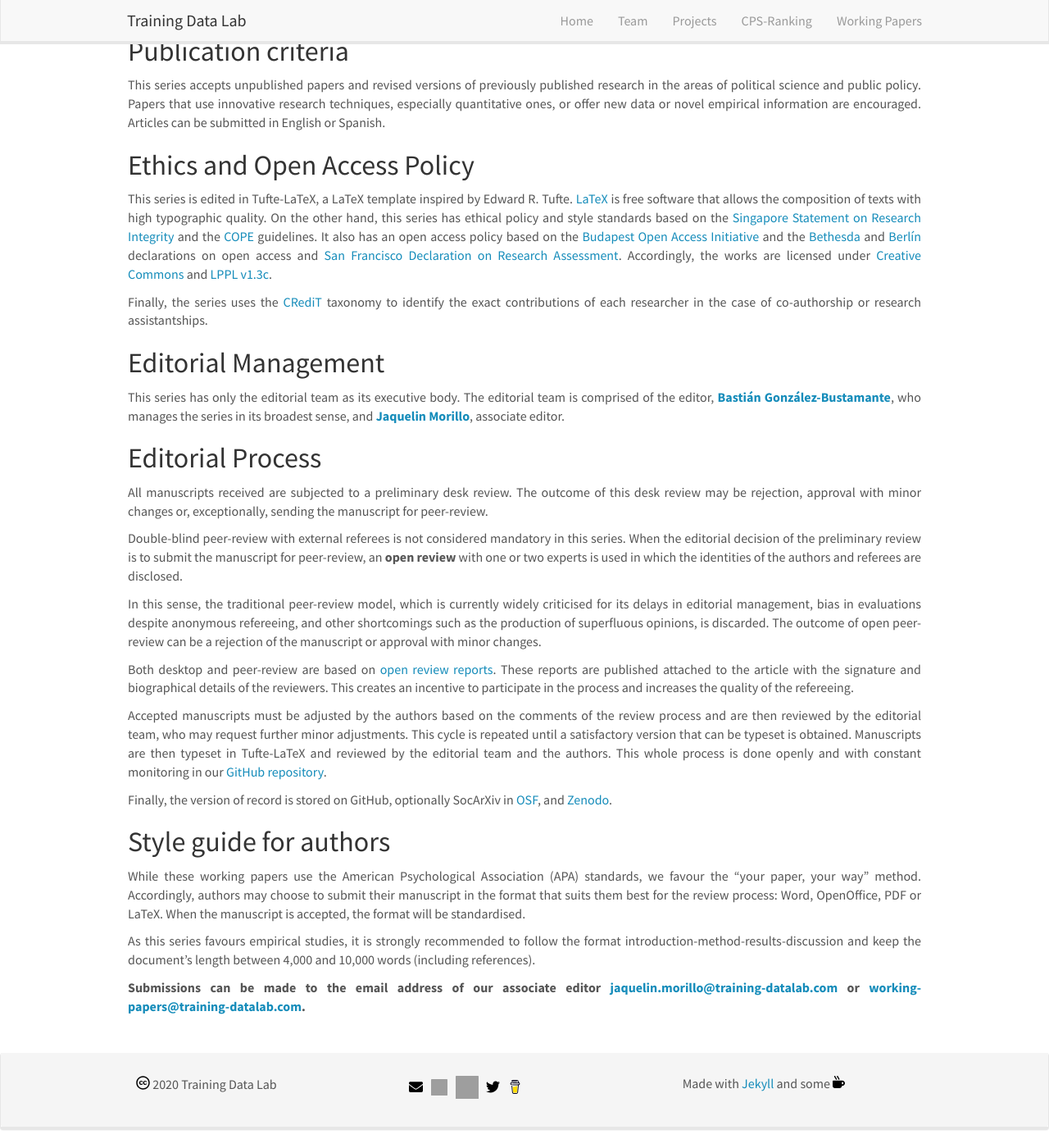
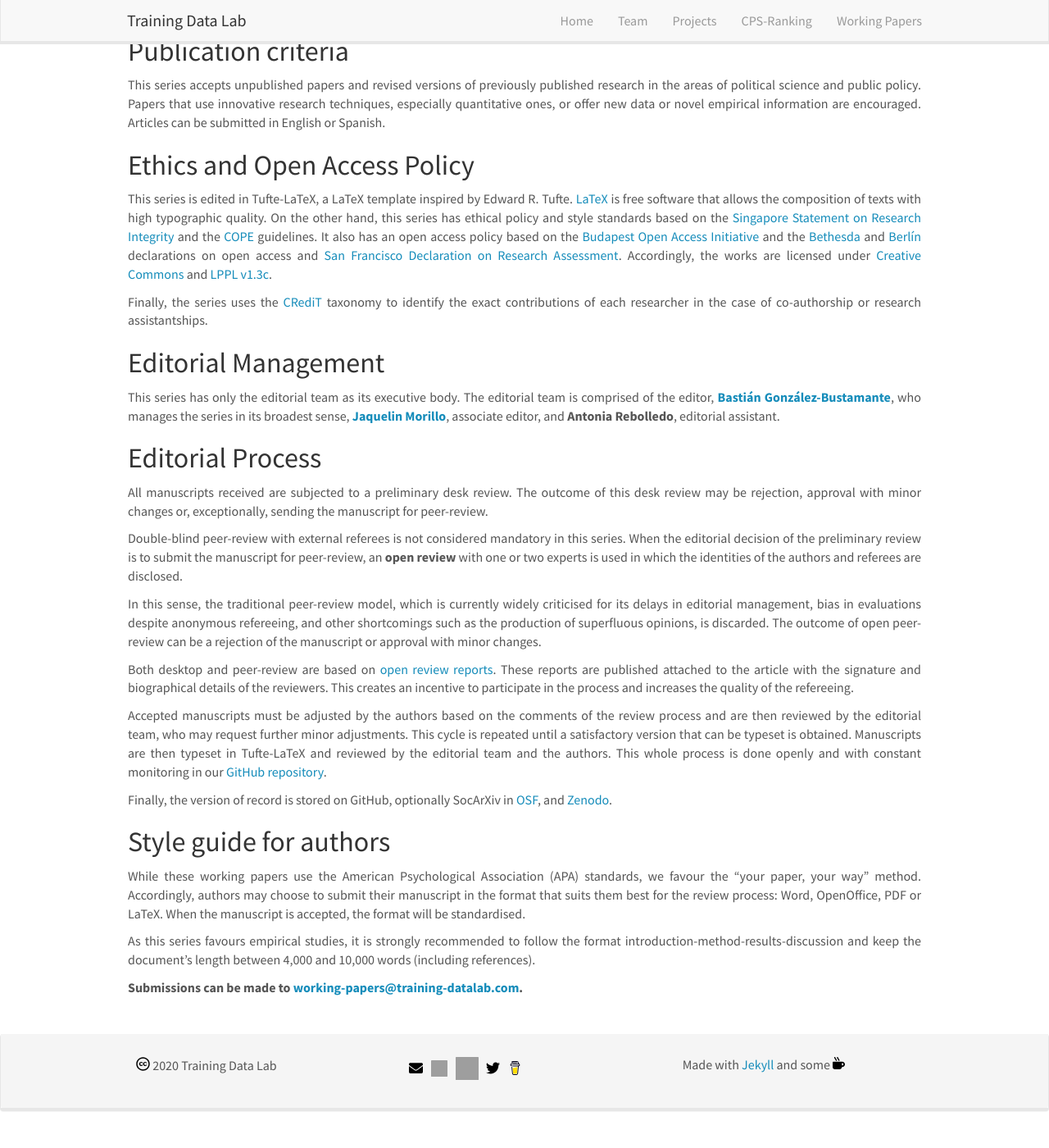
Before and after one commit to training-datalab/old-training-datalab.com, a Jekyll site: the page built from _pages/tufte-guidelines.md, in a window 1280 px wide and 1400 px high, scrolled down 168 px. Shown: the whole window at 82% size. Built offline with Jekyll 4.4.1, drawn with Linux system fonts in a browser that asks for light colours; nearby versions of some CDN libraries; after the commit the page ends 1545 px from its top, so only the background shows below that.

Commit message:
Update tufte-guidelines.md

```diff
--- a/_pages/tufte-guidelines.md
+++ b/_pages/tufte-guidelines.md
@@ -22,7 +22,7 @@ permalink: /tufte-working-papers/guidelines/
 
 ## Editorial Management
 
-<p align=" justify">This series has only the editorial team as its executive body. The editorial team is comprised of the editor, <a href="/team/bgonzalezbustamante"><strong>Bastián González-Bustamante</strong></a>, who manages the series in its broadest sense, and <a href="/team/jmorillo"><strong>Jaquelin Morillo</strong></a>, associate editor.</p>
+<p align=" justify">This series has only the editorial team as its executive body. The editorial team is comprised of the editor, <a href="/team/bgonzalezbustamante"><strong>Bastián González-Bustamante</strong></a>, who manages the series in its broadest sense, <a href="/team/jmorillo"><strong>Jaquelin Morillo</strong></a>, associate editor, and <strong>Antonia Rebolledo</strong>, editorial assistant.</p>
 
 ## Editorial Process
 
@@ -44,5 +44,5 @@ permalink: /tufte-working-papers/guidelines/
 
 <p align=" justify">As this series favours empirical studies, it is strongly recommended to follow the format introduction-method-results-discussion and keep the document’s length between 4,000 and 10,000 words (including references).</p>
 
-<p align=" justify"><strong>Submissions can be made to the email address of our associate editor <a href="mailto:jaquelin.morillo@training-datalab.com">jaquelin.morillo@training-datalab.com</a> or <a href="mailto:working-papers@training-datalab.com">working-papers@training-datalab.com</a>.</strong></p>
+<p align=" justify"><strong>Submissions can be made to <a href="mailto:working-papers@training-datalab.com">working-papers@training-datalab.com</a>.</strong></p>
 <br />
```
